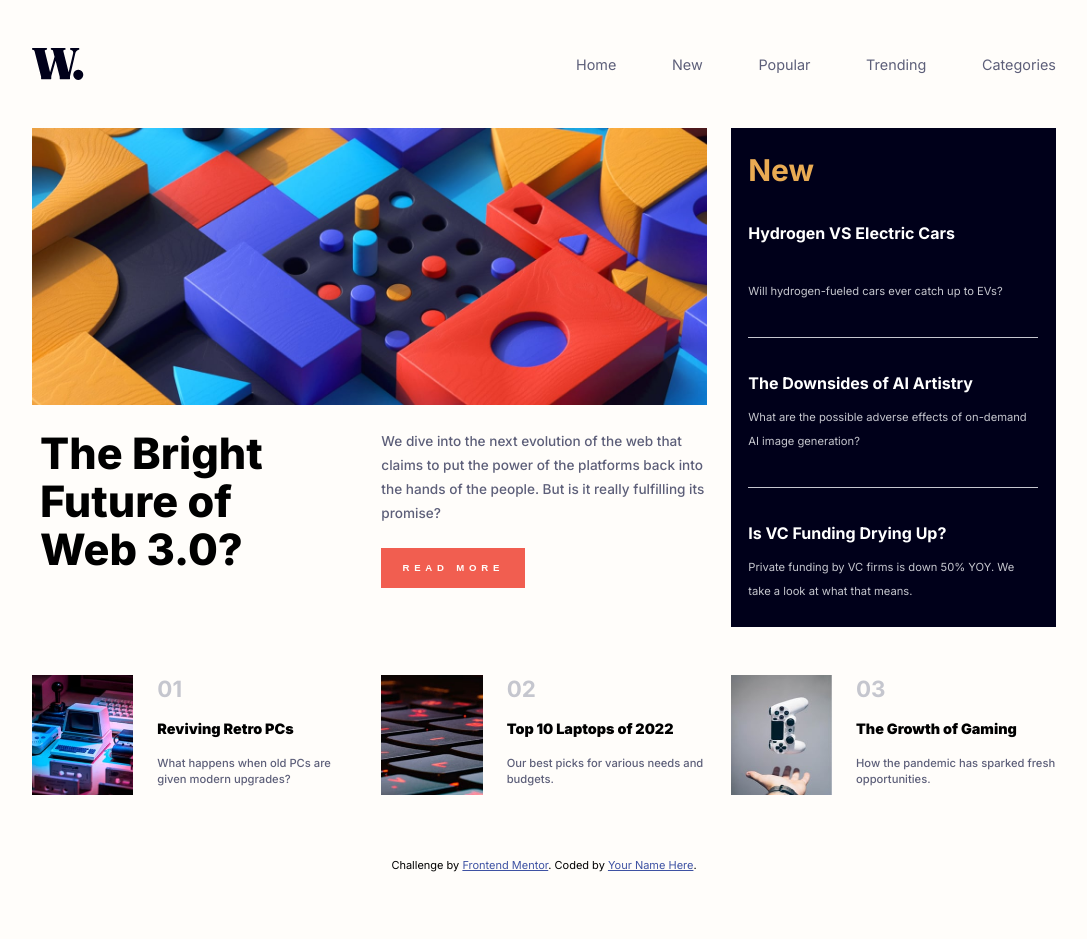
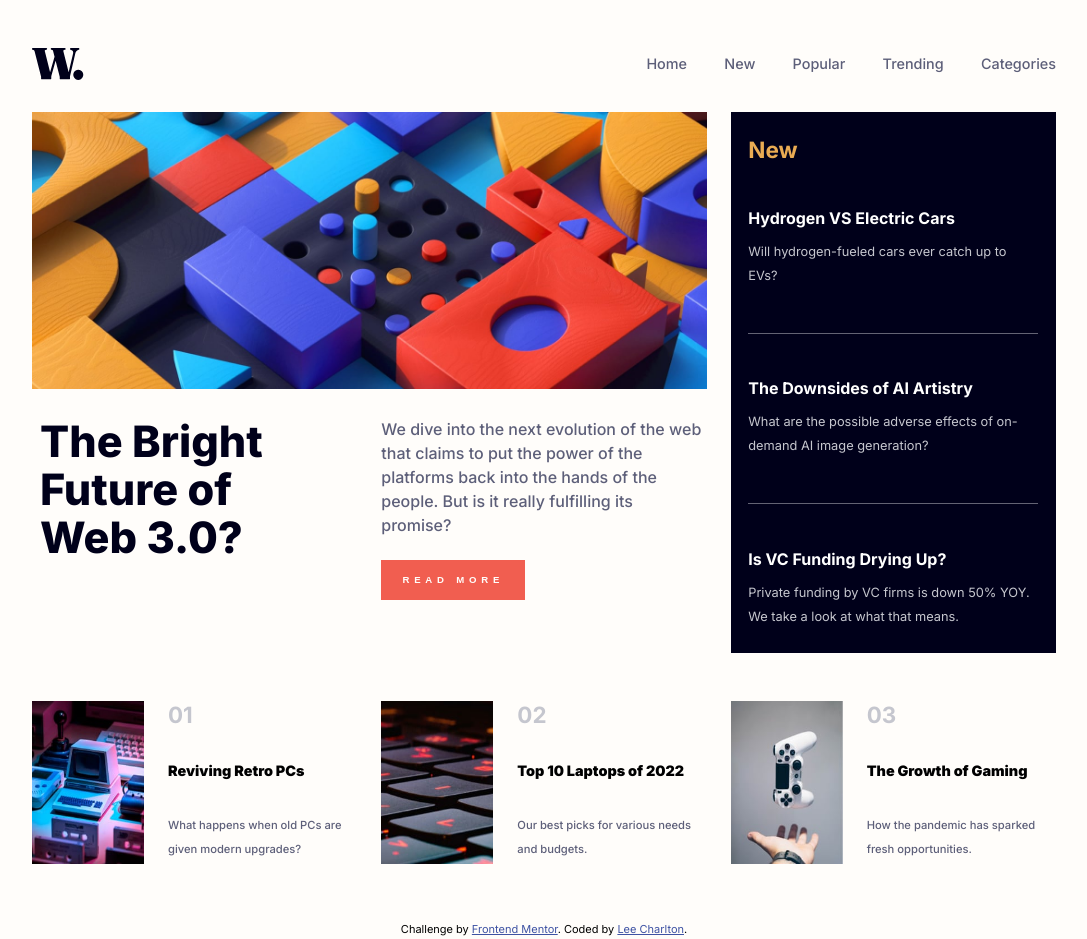
Before and after one commit to Charlton305/news-homepage, a plain HTML site: page index.html in a window 1280 px wide. Shown: the whole page, without its empty margins (96-1183 px from the left). Before the commit the page ends 888 px from the top, so only its background shows below. Drawn offline with Linux system fonts and the light colour scheme.

Commit message:
finished

```diff
--- a/index.html
+++ b/index.html
@@ -5,11 +5,11 @@
   <meta charset="UTF-8">
   <meta name="viewport" content="width=device-width, initial-scale=1.0">
 
-  <link rel="icon" type="image/png" sizes="32x32" href="./assets/images/favicon-32x32.png">
+  <link rel="icon" type="image/png" sizes="32x32" href="assets/images/favicon-16x16.png">
 
   <link rel="stylesheet" href="./styles.css">
 
-  <title>Frontend Mentor | News homepage</title>
+  <title>News homepage Challenge</title>
   <style>
     .attribution {
       font-size: 11px;
@@ -23,97 +23,106 @@
 </head>
 
 <body>
-  <main>
-    <header class="header">
+
+  <header>
     <img class="w-logo" src="./assets/images/logo.svg" alt="company logo">
-      <img class="menu-button" src="./assets/images/icon-menu.svg" alt="menu button">
-      <ul class="nav-list">
-        <li><a class="nav-link" href="">Home</a></li>
-        <li><a class="nav-link" href="">New</a></li>
-        <li><a class="nav-link" href="">Popular</a></li>
-        <li><a class="nav-link" href="">Trending</a></li>
-        <li><a class="nav-link" href="">Categories</a></li>
+    <button id="menuButton">
+      <img class="menu-button-img" src="./assets/images/icon-menu.svg" alt="menu button">
+    </button>
+    <div id="navDiv">
+      <nav>
+        <button id="closeButton">
+          <img src="./assets/images/icon-menu-close.svg" alt="">
+        </button>
+        <ul>
+          <li>Home</li>
+          <li>New</li>
+          <li>Popular</li>
+          <li>Trending</li>
+          <li>Categories</li>
         </ul>
-    </header>
-    <div class="grid-container">
-
-      <div class="blocks-image-div">
-        <img class="blocks-image-mobile" src="./assets/images/image-web-3-mobile.jpg"
-          alt="colorful building blocks image">
-        <img class="blocks-image-desktop" src="./assets/images/image-web-3-desktop.jpg"
-          alt="colorful building blocks image">
+      </nav>
     </div>
 
-      <div class="bright-div">
-        <h1 class="bright-heading">The Bright Future of Web 3.0?</h1>
-      </div>
+  </header>
 
-      <div class="section-1-div">
-        <p class="para-1">We dive into the next evolution of the web that claims to put the power of the platforms back
+  <main>
+    <section class="blocks-image-div">
+      <picture>
+        <source media="(min-width: 600px)" srcset="./assets/images/image-web-3-desktop.jpg">
+        <img src="./assets/images/image-web-3-mobile.jpg" alt="colorful building blocks image">
+      </picture>
+    </section>
+
+    <article class="bright-div">
+      <h1>The Bright Future of Web 3.0?</h1>
+    </article>
+
+    <article class="article-1">
+      <p>We dive into the next evolution of the web that claims to put the power of the platforms back
         into the hands of
         the
         people.
         But is it really fulfilling its promise?</p>
-        <button class="read-more-button">READ MORE</button>
+      <button>READ MORE</button>
+    </article>
+
+    <article class="article-2">
+      <h1>New</h1>
+
+      <div>
+        <h3>Hydrogen VS Electric Cars</h3>
+        <p>Will hydrogen-fueled cars ever catch up to EVs?</p>
       </div>
 
-      <div class="section-2-div">
-        <h1 class="section-2-heading">New</h1>
+      <span></span>
 
-        <div class="block">
-          <h3 class="block-head">Hydrogen VS Electric Cars</h3>
-            <p class="block-para">Will hydrogen-fueled cars ever catch up to EVs?</p>
+      <div>
+        <h3>The Downsides of AI Artistry</h3>
+        <p>What are the possible adverse effects of on-demand AI image generation?</p>
       </div>
 
-        <div class="line"></div>
+      <span></span>
 
-        <div class="block">
-          <h3 class="block-head">The Downsides of AI Artistry</h3>
-            <p class="block-para">What are the possible adverse effects of on-demand AI image generation?</p>
+      <div>
+        <h3>Is VC Funding Drying Up?</h3>
+        <p>Private funding by VC firms is down 50% YOY. We take a look at what that means.</p>
       </div>
+    </article>
 
-        <div class="line"></div>
-
-        <div class="block">
-          <h3 class="block-head">Is VC Funding Drying Up?</h3>
-            <p class="block-para">Private funding by VC firms is down 50% YOY. We take a look at what that means.</p>
+    <section class="lower-section">
+      <article>
+        <img src="./assets/images/image-retro-pcs.jpg" alt="retro pc image">
+        <div>
+          <h1>01</h1>
+          <h3>Reviving Retro PCs</h3>
+          <p>What happens when old PCs are given modern upgrades?</p>
         </div>
+      </article>
+      <article>
+        <img src="./assets/images/image-top-laptops.jpg" alt="laptop keyboard image">
+        <div>
+          <h1>02</h1>
+          <h3>Top 10 Laptops of 2022</h3>
+          <p>Our best picks for various needs and budgets.</p>
         </div>
-
-      <div class="lower-section">
-        <div class="article">
-          <img class="lower-img" src="./assets/images/image-retro-pcs.jpg" alt="retro pc image">
-          <div class="article-right">
-            <h1 class="num">01</h1>
-            <h3 class="small-heading">Reviving Retro PCs</h3>
-            <p class="small-para">What happens when old PCs are given modern upgrades?</p>
+      </article>
+      <article>
+        <img src="./assets/images/image-gaming-growth.jpg" alt="hand catching playstation controller">
+        <div>
+          <h1>03</h1>
+          <h3>The Growth of Gaming</h3>
+          <p>How the pandemic has sparked fresh opportunities.</p>
         </div>
-        </div>
-        <div class="article">
-          <img class="lower-img" src="./assets/images/image-top-laptops.jpg" alt="laptop keyboard image">
-          <div class="article-right">
-            <h1 class="num">02</h1>
-            <h3 class="small-heading">Top 10 Laptops of 2022</h3>
-            <p class="small-para">Our best picks for various needs and budgets.</p>
-          </div>
-        </div>
-        <div class="article">
-          <img class="lower-img" src="./assets/images/image-gaming-growth.jpg"
-            alt="hand catching playstation controller">
-          <div class="article-right">
-            <h1 class="num">03</h1>
-            <h3 class="small-heading">The Growth of Gaming</h3>
-            <p class="small-para">How the pandemic has sparked fresh opportunities.</p>
-          </div>
-        </div>
-      </div>
-    </div>
+      </article>
+    </section>
   </main>
 
   <div class="attribution">
     Challenge by <a href="https://www.frontendmentor.io?ref=challenge" target="_blank">Frontend Mentor</a>.
-    Coded by <a href="#">Your Name Here</a>.
+    Coded by <a href="#">Lee Charlton</a>.
   </div>
+  <script src="index.js"></script>
 </body>
 
 </html>
--- a/styles.css
+++ b/styles.css
@@ -1,14 +1,4 @@
 @import url('https://fonts.googleapis.com/css2?family=Inter:wght@300;400;500;600;700;800;900&display=swap');
-
-/* - Soft orange: hsl(35, 77%, 62%)
-- Soft red: hsl(5, 85%, 63%)
-
-### Neutral
-
-Off-white: hsl(36, 100%, 99%)
-Grayish blue: hsl(233, 8%, 79%)
-Dark grayish blue: hsl(236, 13%, 42%)
-Very dark blue: hsl(240, 100%, 5%) */
 
 * {
     padding: 0;
@@ -21,10 +11,11 @@ body {
     padding: 1.2rem;
     font-family: "Inter", sans-serif;
     background-color: hsl(36, 100%, 99%);
-    overflow-x: scroll;
 }
 
-.header {
+/* start of header and nav bar */
+
+header {
     display: flex;
     justify-content: space-between;
     align-items: center;
@@ -33,38 +24,89 @@ body {
 
 .w-logo {
     height: 2rem;
-    width: auto;
 }
 
-.menu-button {
-    height: 1.3rem;
-    width: 3rem;
+#menuButton {
+    background-color: hsl(36, 100%, 99%);
+    border: none;
+    cursor: pointer;
 }
 
-.nav-list {
-    display: none;
+header div {
+    position: fixed;
+    height: 100vh;
+    width: 100vw;
+    opacity: 0;
+    z-index: -99;
+    top: 0;
+    right: 0;
+    bottom: 0;
+    left: 0;
+    background-color: rgba(0, 0, 0, 0.5);
+    transition: 0.3s ease-in-out;
 }
 
-.grid-container {}
+header div nav {
+    position: fixed;
+    top: 0;
+    right: 0;
+    bottom: 0;
+    height: 100vh;
+    width: 70vw;
+    z-index: 99;
+    background-color: hsl(36, 100%, 99%);
+}
 
-.blocks-image-mobile {
+.nav-div-open {
+    opacity: 1;
+    z-index: 99;
+}
+
+#closeButton {
+    background-color: hsl(36, 100%, 99%);
+    border: none;
+    outline: none;
+    position: fixed;
+    top: 1.5rem;
+    right: 1.5rem;
+    cursor: pointer;
+}
+
+header div nav ul {
+    list-style-type: none;
+    position: fixed;
+    top: 25%;
+    left: 37%;
+    line-height: 3.5rem;
+}
+
+header div nav ul li {
+    cursor: pointer;
+    color: hsl(240, 100%, 5%);
+    font-weight: 500;
+    font-size: 1.25rem;
+}
+
+header div nav ul li:hover {
+    color: hsl(5, 85%, 63%)
+}
+
+/* start of main container layout */
+
+.blocks-image-div picture img {
     width: 100%;
-    max-width: 400px;
     height: auto;
 }
 
-.blocks-image-desktop {
-    display: none
-}
-
-.bright-heading {
+.bright-div h1 {
+    color: hsl(240, 100%, 5%);
     font-weight: 900;
     font-size: 2.5rem;
     margin: 1rem 0;
-    line-height: 2.5rem;
+    line-height: 3rem;
 }
 
-.para-1 {
+.article-1 p {
     color: hsl(236, 13%, 42%);
     font-size: 1rem;
     font-weight: 500;
@@ -72,7 +114,7 @@ body {
     margin-bottom: 1.4rem;
 }
 
-.read-more-button {
+.article-1 button {
     width: 12rem;
     max-width: 100%;
     height: 2.9rem;
@@ -85,148 +127,166 @@ body {
     margin-bottom: 3rem;
 }
 
-.read-more-button:hover {
-    background-color: black;
+.article-1 button:hover {
+    background-color: hsl(240, 100%, 5%);
     cursor: pointer
 }
 
-.section-2-div {
+.article-2 {
     background-color: hsl(240, 100%, 5%);
     display: flex;
     flex-direction: column;
     justify-content: space-between;
     min-height: 30rem;
     padding: 1.5rem 1.1rem;
-    margin: auto;
     margin-bottom: 4rem;
 }
 
-.line {
-    background-color: hsl(233, 8%, 79%);
-    width: 100%;
-    height: .8px;
-}
-
-.section-2-heading {
+.article-2 h1 {
     color: hsl(35, 77%, 62%)
 }
 
-.block {
+.article-2 div {
     display: flex;
     flex-direction: column;
     justify-content: space-between;
     min-height: 5rem
 }
 
-.block-head {
+.article-2 h3 {
     color: white
 }
 
-.block-head:hover {
+.article-2 h3:hover {
     color: hsl(35, 77%, 62%);
     cursor: pointer
 }
 
-.block-para {
+.article-2 p {
     color: hsl(233, 8%, 79%);
     line-height: 1.5rem
 }
+
+.article-2 span {
+    display: block;
+    background-color: hsl(233, 8%, 79%);
+    width: 100%;
+    height: .8px;
+    opacity: .5;
+}
+
+/* start of lower section */
 
 .lower-section {
     display: grid;
     grid-template-columns: repeat(auto-fill, 340px)
 }
 
-.article {
+.lower-section article {
     display: flex;
-    width: 100%;
     margin-bottom: 2rem
 }
 
-.lower-img {
+.lower-section article img {
     width: 7rem;
 }
 
-.article-right {
+.lower-section article div {
     margin-left: 1.5rem;
     display: flex;
     flex-direction: column;
     justify-content: space-between;
-    padding-bottom: .5rem;
+    padding-bottom: .2rem;
     max-width: 200px;
 }
 
-.num {
+.lower-section article div h1 {
     color: hsl(233, 8%, 79%);
 }
 
-.small-heading {
+.lower-section article div h3 {
     font-weight: 900;
 }
 
-.small-heading:hover {
-    color:hsl(5, 85%, 63%);
+.lower-section article div h3:hover {
+    color: hsl(5, 85%, 63%);
     cursor: pointer
 }
 
-.small-para {
+.lower-section article div p {
     line-height: 1.5rem;
     color: hsl(236, 13%, 42%);
     font-weight: 500;
 }
 
-@media only screen and (min-width:800px) {
-    * {
-        padding: 0;
-        margin: 0
-    }
+/* start of desktop view */
+
+@media only screen and (min-width:1000px) {
 
     body {
         padding: 3rem 10vw 1rem;
     }
 
+    /* start of header and nav bar  */
+
     .header {
         margin-bottom: 3rem;
-        justify-content: space-between;
     }
 
-    .nav-list {
-        display: flex;
-        justify-content: space-between;
-        min-width: 30rem;
-        font-size: .9rem;
+    #menuButton img {
+        display: none;
+        z-index: -99;
     }
 
-    .menu-button {
+    header div {
+        display: flex;
+        position: relative;
+        background-color: hsl(36, 100%, 99%);
+        height: 2rem;
+        width: 40%;
+        opacity: 1;
+        transition: none;
+        z-index: 100;
+    }
+
+    #closeButton {
         display: none;
     }
 
-    li {
-        list-style-type: none;
+    header div nav {
+        display: flex;
+        position: relative;
+        height: 2rem;
+        width: 100;
+        z-index: 0;
+        background-color: none;
     }
 
-    .nav-link {
-        text-decoration: none;
-        color: hsl(236, 13%, 42%)
+    header div nav ul {
+        position: relative;
+        top: 0;
+        left: 0;
+        width: 100%;
+        display: flex;
+        justify-content: space-between;
+        font-size: .9rem;
+        align-items: center;
     }
 
-    .nav-link:hover {
+    header div nav ul li {
+        cursor: pointer;
+        font-weight: 500;
+        font-size: .9rem;
+        color: hsl(236, 13%, 42%);
+    }
+
+    header div nav ul li:hover {
         color: hsl(5, 85%, 63%)
     }
 
-    .blocks-image-mobile {
-        display: none
-    }
+    /* grid container start */
 
-    .blocks-image-desktop {
-        display: block;
-        max-width: 100%;
-        max-height: 100%;
-    }
-
-    /* container grid start */
-
-    .grid-container {
+    main {
         display: grid;
         grid-template-columns: 1fr 1fr 1fr;
         grid-template-rows: 1fr 1fr 1fr;
@@ -236,68 +296,21 @@ body {
             "bright paragraph side"
             "btm btm btm"
         ;
-        /* border: 1px solid red; */
         width: auto;
-        max-height: 90vh;
+        max-height: 100vh;
         margin-bottom: 10px;
     }
 
     .blocks-image-div {
         grid-area: image;
-        padding: 0;
-        margin: 0;
         min-width: none;
     }
 
     .bright-div {
         grid-area: bright;
-        padding: 0;
-        margin: 0;
     }
 
-    .heading-1 {
-        width: 100%
-    }
-
-    .section-1-div {
-        grid-area: paragraph;
-        padding: 0;
-        margin: 0;
-        min-width: none;
-        max-width: none;
-    }
-
-    .section-2-div {
-        grid-area: side;
-        width: 100%;
-        height: 100%;
-        margin: 0;
-        min-width: 0;
-        min-height: 0;
-    }
-
-    .block {}
-
-    .block-head {
-        font-size: 1rem;
-    }
-
-    .block-para {
-        font-size: .7rem;
-    }
-
-    .lower-section {
-        grid-area: btm;
-        display: flex;
-        justify-content: space-between;
-        max-height: 9rem;
-        gap: 24px;
-        padding: 1.5rem 0 0 0;
-        margin: 0;
-        /* border: 1px solid pink; */
-    }
-
-    .bright-heading {
+    .bright-div h1 {
         font-weight: 800;
         font-size: 2.7rem;
         padding-left: .5rem;
@@ -306,53 +319,74 @@ body {
         line-height: 3rem;
     }
 
-    .para-1 {
-        font-size: .85rem;
-        font-weight: 500;
-        line-height: 1.5rem;
-        margin-bottom: 1.4rem;
+    .article-1 {
+        grid-area: paragraph;
+        padding: 0;
+        margin: 0;
+        min-width: none;
+        max-width: none;
     }
 
-    .read-more-button {
+    .article-1 button {
         width: 9rem;
         height: 2.5rem;
         font-size: .6rem;
         margin-bottom: 0rem;
     }
 
-    .article {
+    .article-2 {
+        grid-area: side;
+        width: 100%;
+        height: 100%;
+        margin: 0;
+        min-height: 0;
+    }
+
+    .article-2 div h3 {
+        font-size: 1rem;
+    }
+
+    .article-2 div p {
+        font-size: .8rem;
+    }
+
+    /* start of lower section */
+
+    .lower-section {
+        grid-area: btm;
         display: flex;
+        justify-content: space-between;
+        gap: 24px;
+        padding: 1.5rem 0 0 0;
+        margin: 0;
+        padding-bottom: 3rem;
+    }
+
+    .lower-section article {
         margin: 0;
         padding: 0
     }
 
-    .article-right {
-        display: flex;
-        flex-direction: column;
-        justify-content: space-between;
-    }
-
-    .num {
+    .lower-section h1 {
         font-size: 1.4rem;
     }
 
-    .small-heading {
-        font-weight: 900;
+    .lower-section h3 {
         font-size: .9rem;
     }
 
-    .small-para {
+    .lower-section p {
         line-height: 1rem;
-        color: hsl(236, 13%, 42%);
-        font-weight: 500;
         font-size: .7rem;
     }
+}
 
-    /* div {
-    border:2px solid blue;
-    width: none;
-    height: none;
-    max-width: none;
-    min-width: none;
-} */
+/* make lower section articles align into 1 collumn or very small screen */
+
+@media only screen and (max-width:360px) {
+    .lower-section article {
+        flex-direction: column;
+        align-items: center;
+        max-width: 50%;
+    }
 }
```
Also changed, not shown: index.js (added, +13 -0 lines), assets/images/favicon-16x16.png (added), assets/images/favicon-32x32.png (deleted). Lines whose indentation alone changed are shown as unchanged.
